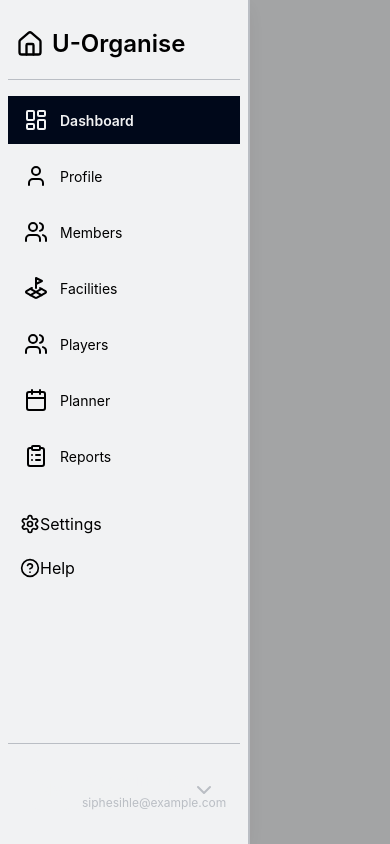
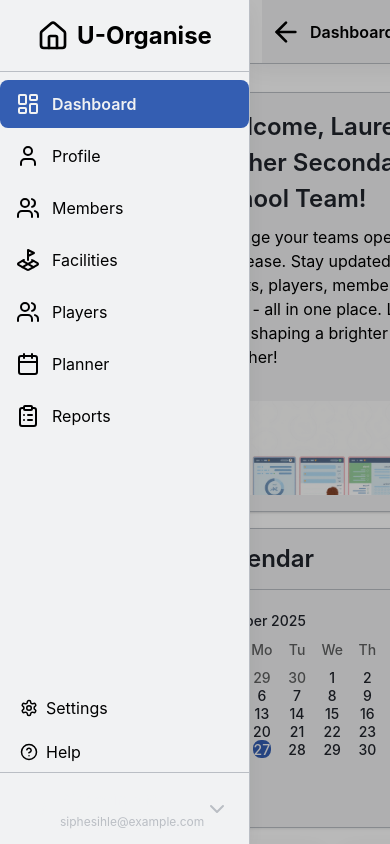
Before and after one commit to Sihle-Thwa/SportsManagment, a React (Vite) app in the folder frontend/: page /signIn in a window 390 px wide. Both pictures are taken after typing "name@example.com", "Sample123" into the empty fields and a click on the button "Sign In". Built offline with nearby package versions, Linux system fonts and the light colour scheme.

Commit message:
refactor: streamline sidebar components and styles; enhance layout, responsiveness, and accessibility

```diff
--- a/frontend/src/components/layout/SideNav/AppSidebar.tsx
+++ b/frontend/src/components/layout/SideNav/AppSidebar.tsx
@@ -5,7 +5,6 @@ import {
 	SidebarHeader,
 	SidebarContent,
 	SidebarFooter,
-	SidebarRail,
 } from "../../ui/sidebar";
 import { useSidebar } from "../../ui/sidebar-context";
 import NavMain from "./NavMain";
@@ -47,7 +46,6 @@ export function AppSidebar()  {
 					<NavUser collapsed={isCollapsed} />
 				</SidebarFooter>
 
-				<SidebarRail className="appSidebarRail" />
 			</div>
 		</aside>
 	);
--- a/frontend/src/components/layout/SideNav/NavMain.tsx
+++ b/frontend/src/components/layout/SideNav/NavMain.tsx
@@ -12,7 +12,7 @@ export default function NavMain({ collapsed = false }: NavMainProps) {
 	const location = useLocation();
 
 	return (
-		<nav className="navMainRoot" aria-label="Primary">
+		<nav className="navMainRoot" aria-label="Primary" id="nav-main">
 			<SidebarMenu className="navMainMenu">
 				{routes.map((route) => {
 					const match = location.pathname === route.path;
--- a/frontend/src/components/layout/SideNav/NavSecondary.tsx
+++ b/frontend/src/components/layout/SideNav/NavSecondary.tsx
@@ -9,7 +9,7 @@ export interface SecondaryItem {
 	id: string;
 	title: string;
 	path: string;
-	icon: React.ElementType | null;
+	icon: React.ElementType;
 }
 
 const ITEMS: SecondaryItem[] = [
@@ -35,8 +35,8 @@ export default function NavSecondary({
 								title={collapsed ? i.title : undefined}
 								aria-label={i.title}
 							>
-								<div className="navSecondaryIcon" aria-hidden>
-									{Icon ? <Icon /> : <span />}
+								<div className="navSecondaryLinkItem" aria-hidden>
+									{Icon ? <Icon className="navSecondaryIcon" /> : <div />}
 								</div>
 								{!collapsed && (
 									<div className="navSecondaryLabel">{i.title}</div>
--- a/frontend/src/components/layout/SideNav/appsidebar.css
+++ b/frontend/src/components/layout/SideNav/appsidebar.css
@@ -4,7 +4,7 @@
 	--sidebar-width: 250px;
 	--sidebar-width-collapsed: 72px;
 	--sidebar-topbar: 72px;
-	--radius-md: 8px;
+
 }
 
 /* root wrapper */
@@ -22,90 +22,71 @@
 .appSidebarInner {
 	display: flex;
 	flex-direction: column;
-	padding: 8px;
 	height: 100%;
+	width: 100%;
+	align-items: stretch;
+	justify-content: center;
 	overflow: hidden;
-}
-
-/* collapsed / expanded variants */
-
-.appSidebarInner {
-	display: flex;
-	flex-direction: column;
-	height: 100%;
 }
 
 /* header / brand */
 .appSidebarHeader {
-	height: var(--sidebar-topbar);
 	display: flex;
 	align-items: center;
 	justify-content: center;
-	padding: 0 8px;
+	width: 100%;
+	height: var(--sidebar-topbar);
 	border-bottom: 1px solid var(--border-default);
+
 }
 
 .appSidebarBrand {
 	display: flex;
 	align-items: center;
+	justify-content: center;
 	width: 100%;
-	background: transparent;
-	color: var(--text-primary);
-	border: none;
-	text-decoration: none;
-	cursor: pointer;
-	border-radius: var(--radius-md);
-}
-
-.appSidebarBrand:focus {
-	outline: none;
-	box-shadow: 0 0 0 4px
-		color-mix(in srgb, var(--interactive-primary) 8%, transparent);
+	height: 100%;
 }
 
 .appSidebarBrandIcon {
-	width: 28px;
-	height: 28px;
-	display: inline-flex;
+	width: var(--icon-size-md);
+	height: var(--icon-size-md);
+	display: flex;
 	align-items: center;
 	justify-content: center;
-	color: var(--text-primary);
+
 }
 
-.appSidebarBrandIconCollapsed {
-	width: 20px;
-	height: 20px;
-	display: inline-flex;
-	align-items: center;
-	justify-content: center;
-	color: var(--text-primary);
-}
 
-/* hide the text in small/collapsed states */
 .appSidebarBrandText {
+	width: auto;
 	margin-left: 8px;
 	font-size: var(--title-size-md);
-	font-weight: var(--font-weight-semibold);
+	font-weight: var(--font-weight-bold);
 	white-space: nowrap;
 	overflow: hidden;
 	text-overflow: ellipsis;
 }
 
-/* content area (menus) */
+
 .appSidebarContent {
-	flex-grow: 1;
-	overflow-y: auto;
-	margin-top: 8px;
-	margin-bottom: 8px;
+	display: flex;
+	flex-direction: column;
+	width: 100%;
+	height: 100%;
+	overflow-y: hidden;
+	padding: 0;
+	margin: 0;
 }
 
 /* footer */
 .appSidebarFooter {
-	padding: 8px;
+	display: flex;
+	flex-direction: column;
+	align-items: center;
+	width: 100%;
+	height: var(--sidebar-topbar);
 	border-top: 1px solid var(--border-default);
+	background-color: var(--card-footer-background);
+
 }
-
-.appSidebarRail {
-	/* left for any vertical rail visuals */
-	opacity: 1;
-}
--- a/frontend/src/components/layout/SideNav/navmain.css
+++ b/frontend/src/components/layout/SideNav/navmain.css
@@ -1,9 +1,11 @@
 @import "tailwindcss";
 
 .navMainRoot {
-	width: 100%;
+	display: flex;
+	flex-direction: column;
 	padding: 8px 0;
-	box-sizing: border-box;
+	margin: 0;
+	gap: 8px;
 }
 .navMainMenu {
 	list-style: none;
@@ -11,13 +13,12 @@
 	padding: 0;
 	display: flex;
 	flex-direction: column;
-	gap: 8px;
+	gap: 4px;
 }
 
 .navMainItem {
 	margin: 0;
 	padding: 0;
-
 }
 
 /* link base */
@@ -27,20 +28,17 @@
 	gap: 8px;
 	text-decoration: none;
 	padding: 8px 12px;
-	font-size: 14px;
-	background: var(--sidebar-item-background, transparent);
-
-	}
+	border-radius: var(--radius-md);
+}
 
 .navMainLink:hover {
-	background: var(
-		--sidebar-item-background-hover,
-		var(--background-surface-hover)
-	);
-	color: var(--sidebar-text-hover, var(--text-on-surface));
+	background: var(--sidebar-item-background-hover);
+	color: var(--sidebar-item-text-hover);
+
+
 }
 
-.navMainLink:active{
+.navMainLink.active{
 	background: var(
 		--sidebar-item-background-active
 	);
@@ -48,34 +46,23 @@
 	font-weight: var(--font-weight-semibold);
 }
 
-/* active */
-.navMainLink.active {
-	background: var(--sidebar-item-background-active, var(--interactive-primary));
-	color: var(--sidebar-item-text-active, var(--text-on-primary));
-	font-weight: var(--font-weight-semibold);
-}
 
 /* icon + label */
 .navMainLinkIcon {
 	width: var(--icon-size-default);
 	height: var(--icon-size-default);
-	display: inline-flex;
+	display: flex;
 	align-items: center;
 	justify-content: center;
 	color: inherit;
-}
 
-.navMainLinkLabel {
-	flex-grow: 1;
-	color: inherit;
 }
 
 /* collapsed variants */
 .navMainLink.collapsed {
 	justify-content: center;
-	padding: 8px;
+
 }
 .navMainLink.collapsed .navMainLinkLabel {
 	display: none;
-
 }
--- a/frontend/src/components/layout/SideNav/navsecondary.css
+++ b/frontend/src/components/layout/SideNav/navsecondary.css
@@ -1,53 +1,87 @@
 @import "tailwindcss";
 
 .navSecondaryRoot {
-	padding: 8px 0;
+	display: flex;
+	flex-direction: column;
+	align-items: center;
+	padding: 0 12px;
+	margin-top: auto;
+	width: 100%;
+	overflow: hidden;
+
 }
 .navSecondaryMenu {
-	list-style: none;
-	margin: 0;
-	padding: 0;
+	padding-top: 8px;
+	display: flex;
+	flex-direction: column;
+	width: 100%;
+	overflow: hidden;
+
 }
 .navSecondaryItem {
-	margin: 0;
-	padding: 0;
+	display: flex;
+	flex-direction: column;
+	align-items: center;
+	justify-content: center;
+	width: 100%;
+	overflow: hidden;
 }
 
 .navSecondaryLink {
 	display: flex;
+	flex-direction: row;
 	align-items: center;
-	padding: 8px 12px;
+	gap: 8px;
+	width: 100%;
+	padding: 8px;
 	text-decoration: none;
-	color: var(--text-primary);
-	background: var(--sidebar-background);
 }
 .navSecondaryLink:hover {
-	background: var(--sidebar-background-hover);
-	color: var(--sidebar-text-hover);
+	background: var(--sidebar-item-background-hover);
+	color: var(--sidebar-item-text-hover);
+	border-radius: var(--radius-md);
+
 }
 .navSecondaryLink.active {
+
 	background: var(--sidebar-item-background-active);
 	color: var(--sidebar-item-text-active);
+	border-radius: var(--radius-md);
+	font-weight: var(--body-weight-semibold);
+
+}
+
+.navSecondaryLinkItem {
+	display: flex;
+	flex-direction: row;
+	align-items: center;
+	justify-content: center;
+	gap: 8px;
 }
 
 .navSecondaryIcon {
-	width: 20px;
-	height: 20px;
-	display: inline-flex;
+	width: var(--icon-size-sm);
+	height: var(--icon-size-sm);
+	display: flex;
 	align-items: center;
 	justify-content: center;
+	gap: 8px;
 }
 .navSecondaryLabel {
 	flex: 1 1 auto;
+	font-size: var(--body-size-md);
+	font-weight: var(--body-weight-normal);
 	white-space: nowrap;
 	overflow: hidden;
 	text-overflow: ellipsis;
 }
 
-.navSecondaryItem.collapsed {
+.navSecondaryIcon.collapsed {
+	display: flex;
+	align-items: center;
 	justify-content: center;
-	padding: 8px;
+	gap: 8px;
 }
-.navSecondaryItem.collapsed .navSecondaryLabel {
+.navSecondaryIcon.collapsed .navSecondaryLabel {
 	display: none;
 }
--- a/frontend/src/components/layout/SideNav/navuser.css
+++ b/frontend/src/components/layout/SideNav/navuser.css
@@ -1,45 +1,36 @@
 @import "tailwindcss";
-
-:root {
-	--radius-md: 8px;
-}
 
 /* container */
 .navUserRoot {
 	display: flex;
-	flex-direction: column;
+	flex-direction: row;
+	align-items: center;
+	justify-content: center;
 	width: 100%;
-	margin-top: auto;
-	padding: 8px;
-	box-sizing: border-box;
+	height: 100%;
+	padding: 0;
+	margin-top: 0;
 }
 
 .navUserTrigger {
-	width: 100%;
 	display: flex;
 	align-items: center;
-	gap: 10px;
-	padding: 8px;
-	border-radius: var(--radius-md);
-	background: transparent;
+	gap: 8px;
+	padding: 8px 12px;
+	border-radius: 8px;
 	border: none;
 	cursor: pointer;
-	color: var(--sidebar-text);
+	width: 100%;
 }
 
 /* avatar */
 .navUserAvatar {
-	width: 40px;
-	height: 40px;
-	border-radius: var(--radius-md);
-	overflow: hidden;
-	flex-shrink: 0;
-	background: var(--card-background);
-	display: inline-flex;
+	display: flex;
 	align-items: center;
 	justify-content: center;
-	font-weight: var(--font-weight-semibold);
-	color: var(--text-on-primary);
+	width: var(--avatar-size-md);
+	height: var(--avatar-size-md);
+	border-radius: var(--radius-full);
 }
 .navUserAvatarCollapsed {
 	width: 28px;
--- a/frontend/src/components/layout/TopNav/apptopbar.css
+++ b/frontend/src/components/layout/TopNav/apptopbar.css
@@ -7,9 +7,10 @@
 	align-items: center;
 	justify-content: space-between;
 	height: 100%;
-	padding: 0 24px;
 	width: 100%;
+	padding: 0 8px;
 	background-color: var(--navbar-background);
+
 }
 
 .topbar-section {
@@ -21,7 +22,7 @@
 /* LEFT */
 .topbar-left {
 	display: flex;
-	gap: 16px;
+	gap: 8px;
 	align-items: center;
 	flex: 0 1 auto;
 }
@@ -46,12 +47,12 @@
 	display: inline-flex;
 	align-items: center;
 	justify-content: center;
-	width: 40px;
-	height: 40px;
+	width: var(--icon-size-md);
+	height: var(--icon-size-md);
 	border-radius: 8px;
 	cursor: pointer;
 	background: inherit;
-	color: var(--navbar-icon);
+	color: inherit;
 }
 
 .topbar-toggle:hover {
@@ -69,11 +70,12 @@
 	display: inline-flex;
 	align-items: center;
 	gap: 8px;
-	margin-left: 8px;
+	margin-left: 16px;
+
 }
 .topbar-header__title {
-	font-size: var(--font-size-lg);
-	font-weight: 600;
+	font-size: var(--title-size-md);
+	font-weight: var(--font-weight-semibold);
 	color: var(--text-primary);
 	white-space: nowrap;
 	overflow: hidden;
@@ -86,6 +88,8 @@
 	flex: 1 1 auto;
 	display: flex;
 	justify-content: center;
+	align-items: center;
+
 }
 @media (max-width: 768px) {
 	.topbar-center {
@@ -96,31 +100,25 @@
 	}
 	.topbar-header__title {
 		max-width: 180px;
-			font-size: var(--font-size-md);
+		font-size: var(--title-size-sm);
 	}
 }
 
 /* RIGHT */
 .topbar-right {
 	display: flex;
-	gap: 16px;
+	gap: 12px;
 	align-items: center;
 	flex: 0 1 auto;
 }
 
 /* small-screen adjustments */
 @media (max-width: 480px) {
-	.topbar-left,
-	.topbar-right {
-		gap: 8px;
-	}
 	.topbar-header__title {
 		max-width: 120px;
 		font-size: var(--font-size-sm);
 	}
-	.topbar-header__title {
-		font-size: var(--font-size-sm);
-	}
+
 }
 
 @media (max-width: 360px) {
--- a/frontend/src/components/layout/mainlayout.css
+++ b/frontend/src/components/layout/mainlayout.css
@@ -4,9 +4,6 @@
 	--sidebar-width: 250px;
 	--sidebar-width-collapsed: 72px;
 	--topbar-height: 72px;
-	--layout-gap: 24px;
-	--transition-fast: 180ms;
-	--easing-smooth: cubic-bezier(0.4, 0, 0.2, 1);
 }
 
 .main_container {
@@ -19,25 +16,17 @@
 	height: 100vh;
 	width: 100vw;
 	overflow: hidden;
-	background: var(--canvas-background, var(--colour-neutral-100));
-	transition: grid-template-columns var(--transition-fast) var(--easing-smooth);
-	--topbar-height: 72px;
+
 }
 
 .app_sidebar {
 	grid-area: sidebar;
 	height: 100vh;
-	min-height: 100vh;
-	width: var(--sidebar-width);
 	position: sticky;
 	top: 0;
 	z-index: 40;
-	transition: width var(--transition-fast) var(--easing-smooth),
-		transform var(--transition-fast) var(--easing-smooth);
-	overflow-y: auto;
 	-webkit-overflow-scrolling: touch;
-	border-right: 1px solid var(--border-default);
-	background: var(--sidebar-background, var(--card-background));
+	box-shadow: var(--shadow-md);
 }
 
 .app_sidebar [data-slot="sidebar_container"] {
@@ -57,39 +46,26 @@
 	z-index: 30;
 	display: flex;
 	align-items: center;
-	padding: 0 16px;
-	background: var(--topbar-background, var(--card-background));
+	padding:  0;
 	border-bottom: 1px solid var(--border-default);
+	box-shadow: var(--shadow-md);
 }
 
-/* Main content region (pages) */
 .main_content {
 	grid-area: content;
 	height: calc(100vh - var(--topbar-height));
+	overflow-y: auto;
 	width: 100%;
-	overflow: auto;
 	-webkit-overflow-scrolling: touch;
-	background: var(--canvas-background);
-	display: flex;
-	flex-direction: column;
 }
 
 /* inner app content wrapper where routes render */
 .app_content {
+	padding: 16px;
+	min-height: 100%;
 	width: 100%;
-	max-width: 1280px;
-	margin: 0 auto;
-	padding: var(--layout-gap);
-	box-sizing: border-box;
-	min-height: calc(100vh - var(--topbar-height));
 }
 
-/* content area accessible focus helper */
-#content-wrapper:focus {
-	outline: none;
-	box-shadow: 0 0 0 3px
-		color-mix(in srgb, var(--interactive-primary) 8%, transparent);
-}
 
 /* Overlay for off-canvas on mobile (hidden on desktop) */
 .app_sidebar_overlay {
@@ -98,7 +74,6 @@
 	inset: 0;
 	background: rgba(0, 0, 0, 0.32);
 	z-index: 35;
-	transition: opacity var(--transition-fast) var(--easing-smooth);
 	opacity: 0;
 	pointer-events: none;
 }
@@ -107,7 +82,7 @@
 .main_container[data-sidebar-collapsed="false"] .app_sidebar_overlay,
 .app_sidebar_overlay[data-overlay-visible="true"] {
 	display: block;
-	opacity: 1;
+	opacity: 0.85;
 	pointer-events: auto;
 }
 
@@ -123,6 +98,8 @@ Collapsed state — shrink sidebar
 .main_container.is-collapsed .app_sidebar,
 .main_container[data-sidebar-collapsed="true"] .app_sidebar {
 	width: var(--sidebar-width-collapsed);
+	transition: width var(--transition-fast) var(--easing-smooth);
+	overflow: hidden;
 }
 
 /* expanded state explicit class */
@@ -143,11 +120,9 @@ Responsiveness: tablet & mobile
 /* Tablet breakpoint — keep sidebar narrow, but allow off-canvas */
 @media (max-width: 1024px) {
 	.main_container {
-		grid-template-columns: 1fr;
-		grid-template-rows: var(--topbar-height) 1fr;
-		grid-template-areas:
-			"header"
-			"content";
+		grid-template-columns: var(--sidebar-width-collapsed) 1fr;
+		--topbar-height: 72px;
+
 	}
 
 	/* When the sidebar provider marks expanded, slide it in as overlay */
@@ -156,11 +131,9 @@ Responsiveness: tablet & mobile
 		left: 0;
 		top: 0;
 		height: 100vh;
-		transform: translateX(-110%);
 		width: var(--sidebar-width);
-		box-shadow: var(--shadow-md);
+		transform: translateX(-100%);
 		transition: transform var(--transition-fast) var(--easing-smooth);
-		z-index: 45;
 	}
 
 	/* slide sidebar in when not collapsed */
@@ -181,52 +154,20 @@ Responsiveness: tablet & mobile
 }
 
 /* Smaller devices: reduce topbar height and spacing */
-@media (max-width: 640px) {
-	:root {
-		--topbar-height: 56px;
+@media (max-width: 768px) {
+	.main_container {
+		--topbar-height: 64px;
 	}
 
 	.app_topbar {
 		height: var(--topbar-height);
+		min-height: var(--topbar-height);
 		padding: 0 12px;
 	}
-
 	.app_content {
 		padding: 12px;
 	}
-
-	.main_container .app_sidebar {
+	.app_sidebar {
 		width: var(--sidebar-width);
 	}
-
-	/* on very small screens keep overlay behavior */
-	.main_container[data-sidebar-collapsed="false"] .app_sidebar {
-		transform: translateX(0);
-	}
 }
-
-/* ------------------------------------------------------------------
-Accessibility: reduced motion
-------------------------------------------------------------------*/
-@media (prefers-reduced-motion: reduce) {
-	.main_container,
-	.app_sidebar,
-	.app_topbar,
-	.app_content,
-	.app_sidebar_overlay {
-		transition: none !important;
-	}
-}
-
-/* Ensure scrollbars are subtle and match theme */
-.app_content::-webkit-scrollbar {
-	width: 10px;
-}
-.app_content::-webkit-scrollbar-thumb {
-	background: color-mix(
-		in srgb,
-		var(--muted-foreground, var(--colour-neutral-700)) 30%,
-		transparent
-	);
-	border-radius: 6px;
-}
--- a/frontend/src/index.css
+++ b/frontend/src/index.css
@@ -1,4 +1,3 @@
-/* src/index.css */
 @import "../src/styles/global.css";
 
 /* Base Reset & app container */
@@ -11,8 +10,4 @@
 		padding: 0;
 
 	}
-	html, body, #root {
-		height: 100%;
-		width: 100%;
-	}
 }
--- a/frontend/src/styles/semantic-tokens.css
+++ b/frontend/src/styles/semantic-tokens.css
@@ -127,10 +127,11 @@
     --sidebar-border: var(--border-subtle);
     --sidebar-text: var(--colour-neutral-100);
     --sidebar-text-secondary: var(--colour-neutral-300);
+    --sidebar-item-text-hover: var(--text-on-secondary);
     --sidebar-icon: var(--colour-neutral-100);
     --sidebar-icon-hover: var(--colour-tertiary-100);
-    --sidebar-item-background-hover: var(--colour-neutral-800);
-    --sidebar-item-background-active: var(--colour-primary-900);
+    --sidebar-item-background-hover: var(--colour-primary-300);
+    --sidebar-item-background-active: var(--colour-primary-500);
     --sidebar-item-border-active: var(--colour-primary-500);
     --sidebar-item-text-active: var(--colour-neutral-100);
 
```
